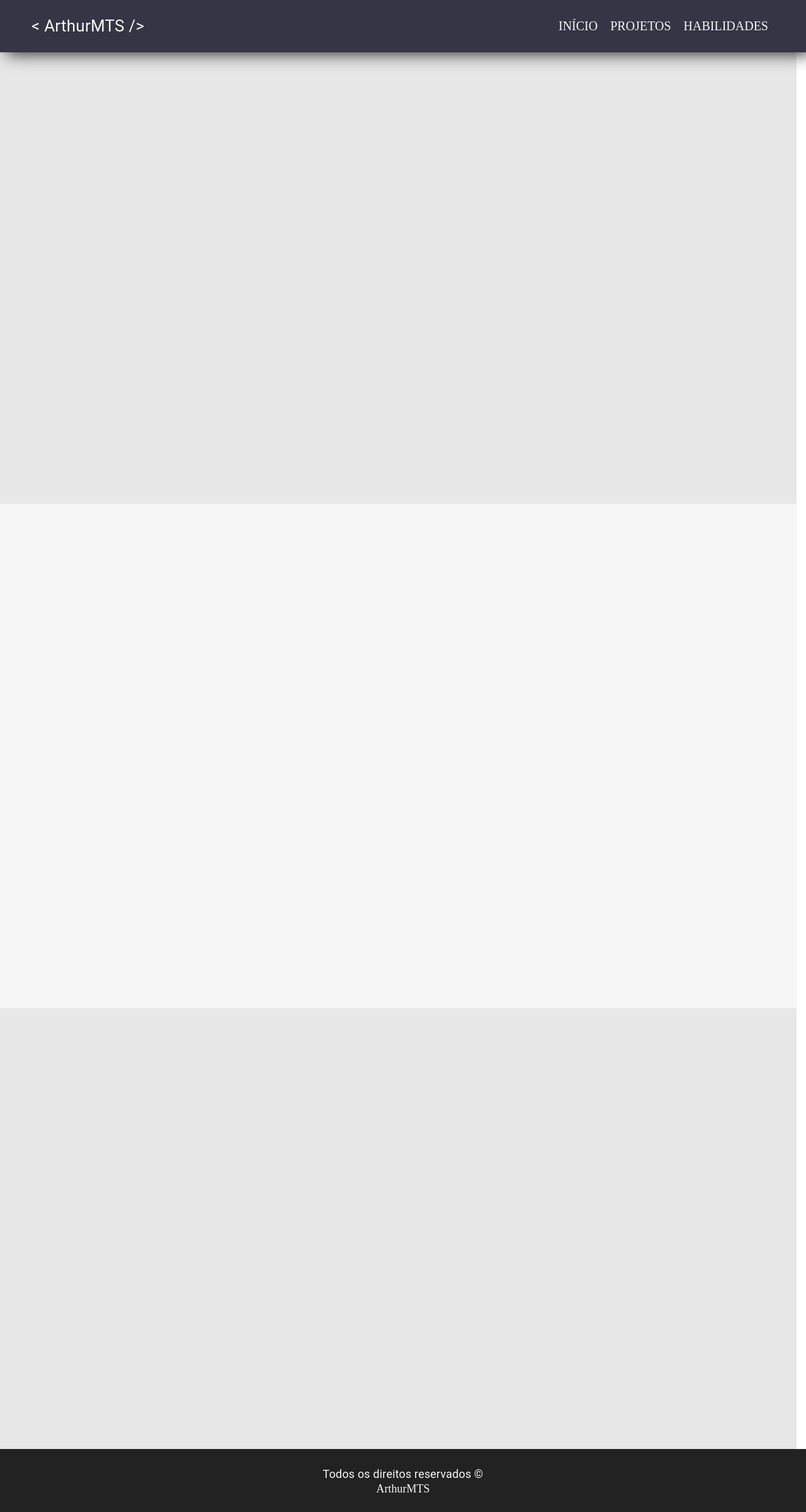
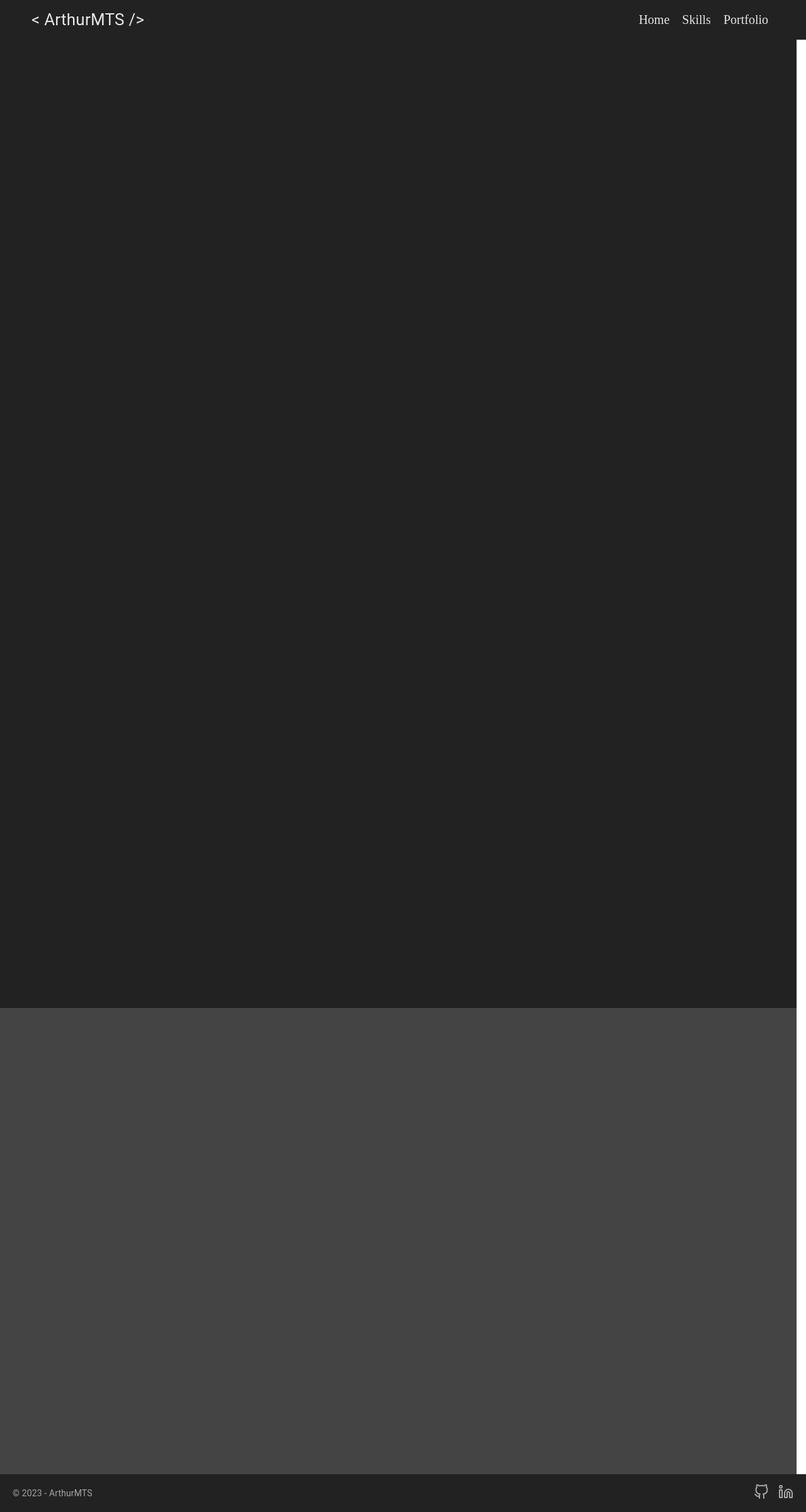
Before and after one commit to ArthurMTS/landing-page-portfolio, a React (Create React App) app: page / in a window 1280 px wide. Shown: the whole page at 63% size. Built offline with nearby package versions, Linux system fonts and the light colour scheme.

Commit message:
refactor: alterando visual

```diff
--- /dev/null
+++ b/src/assets/pallet/colors.ts
@@ -0,0 +1,7 @@
+export const colors = {
+  primaryText: "#E7E7E7",
+  secondaryText: "#A7A7A7",
+  bgPrimary: "#222",
+  bgSecondary: "#444",
+  primary: "#374ebf",
+};
--- a/src/components/Footer/Footer.styles.ts
+++ b/src/components/Footer/Footer.styles.ts
@@ -1,35 +1,37 @@
 import { styled, Typography } from "@mui/material";
+import { colors } from "assets/pallet/colors";
 
 export const FooterWrapper = styled("header")({
   width: "100%",
-  backgroundColor: "#222",
-  height: 100,
+  backgroundColor: colors.bgPrimary,
+  height: 60,
   display: "flex",
-  flexDirection: "column",
   alignItems: "center",
-  justifyContent: "center",
+  justifyContent: "space-between",
+  padding: "0 20px",
 });
 
-export const FooterText = styled(Typography)({
-  color: "#F7F7F7",
-  fontSize: 18,
+export const FooterCopy = styled(Typography)({
+  color: colors.secondaryText,
+  fontSize: 14,
 });
 
-export const FooterAuthor = styled("a")({
+export const FooterLink = styled("a")({
   textDecoration: "none",
-  color: "#F7F7F7",
+  color: colors.secondaryText,
   cursor: "pointer",
-  fontSize: 18,
+  fontSize: 14,
   transition: "all .2s",
   "&:hover": {
-    color: "#0394fc",
-    "&:before": {
-      content: '"< "',
-      color: "#F7F7F7",
-    },
-    "&:after": {
-      content: '" />"',
-      color: "#F7F7F7",
-    }
+    color: colors.primary,
   },
 });
+
+export const FooterIcons = styled("div")({
+  display: "flex",
+  gap: 15,
+  alignItems: "center",
+  "& img": {
+    cursor: "pointer",
+  },
+});
--- a/src/components/Footer/Footer.tsx
+++ b/src/components/Footer/Footer.tsx
@@ -1,15 +1,26 @@
+import { Icon } from "components/Icon";
 import React from "react";
-import { FooterWrapper, FooterText, FooterAuthor } from "./Footer.styles";
+import { FooterWrapper, FooterCopy, FooterLink, FooterIcons } from "./Footer.styles";
 
 export const Footer: React.FC = () => {
+  const year = new Date().getFullYear();
+
   return (
     <FooterWrapper>
-      <FooterText>
-        Todos os direitos reservados &copy;
-      </FooterText>
-      <FooterAuthor href="https://github.com/ArthurMTS" target="_blank">
-        ArthurMTS
-      </FooterAuthor>
+      <FooterCopy>
+        &copy; {year} -&nbsp;
+        <FooterLink href="https://github.com/ArthurMTS" target="_blank">
+          ArthurMTS
+        </FooterLink>
+      </FooterCopy>
+      <FooterIcons>
+        <FooterLink href="https://github.com/ArthurMTS" target="_blank">
+          <Icon name="github" />
+        </FooterLink>
+        <FooterLink href="https://github.com/ArthurMTS" target="_blank">
+          <Icon name="linkedin" />
+        </FooterLink>
+      </FooterIcons>
     </FooterWrapper>
   );
 };
--- a/src/components/Header/Header.styles.ts
+++ b/src/components/Header/Header.styles.ts
@@ -1,32 +1,32 @@
 import { styled, Typography } from "@mui/material";
+import { colors } from "assets/pallet/colors";
 
 export const HeaderWrapper = styled("header")({
   width: "100%",
-  backgroundColor: "#353545",
+  backgroundColor: colors.bgPrimary,
   display: "flex",
   alignItems: "center",
   justifyContent: "space-between",
   padding: "0 50px",
-  position: "absolute",
+  position: "fixed",
   left: 0,
   top: 0,
-  boxShadow: "10px 2px 25px #222",
 });
 
 export const Title = styled(Typography)({
-  color: "#F7F7F7",
+  color: colors.primaryText,
   fontSize: 26,
   transition: "all .2s",
   "&:before": {
     content: '"< "',
-    color: "#F7F7F7",
+    color: colors.primaryText,
   },
   "&:After": {
     content: '" />"',
-    color: "#F7F7F7",
+    color: colors.primaryText,
   },
   "&:hover": {
-    color: "#0394fc",
+    color: colors.primary,
   },
 });
 
@@ -38,11 +38,11 @@ export const NavBar = styled("nav")({
 
 export const NavLink = styled("a")({
   textDecoration: "none",
-  color: "#F7F7F7",
+  color: colors.primaryText,
   fontSize: 20,
   transition: "all .2s",
-  padding: "30px 10px",
+  padding: "20px 10px",
   "&:hover": {
-    backgroundColor: "#0394fc",
+    backgroundColor: colors.primary,
   },
 });
--- a/src/components/Header/Header.tsx
+++ b/src/components/Header/Header.tsx
@@ -9,9 +9,9 @@ export const Header: React.FC = () => {
       </Title>
 
       <NavBar>
-        <NavLink href="#">INÍCIO</NavLink>
-        <NavLink href="#">PROJETOS</NavLink>
-        <NavLink href="#">HABILIDADES</NavLink>
+        <NavLink href="#">Home</NavLink>
+        <NavLink href="#">Skills</NavLink>
+        <NavLink href="#">Portfolio</NavLink>
       </NavBar>
     </HeaderWrapper>
   );
--- /dev/null
+++ b/src/components/Icon/Icon.styles.ts
@@ -0,0 +1,8 @@
+import { styled } from "@mui/system";
+import { colors } from "assets/pallet/colors";
+
+export const Img = styled("img")({
+  "& svg": {
+    color: colors.secondaryText,
+  },
+});
--- /dev/null
+++ b/src/components/Icon/Icon.tsx
@@ -0,0 +1,27 @@
+import React from "react";
+import Github from "assets/icons/Github.svg";
+import Linkedin from "assets/icons/Linkedin.svg";
+import { Img } from "./Icon.styles";
+
+const Icons = {
+  github: Github,
+  linkedin: Linkedin,
+};
+
+interface IconProps {
+  name: keyof typeof Icons;
+  alt?: string;
+  className?: string;
+}
+
+export const Icon: React.FC<IconProps> = ({
+  name,
+  alt,
+  className
+}) => {
+  const Icon = Icons[name];
+
+  return (
+    <Img className={className} src={Icon} alt={alt} />
+  );
+};
--- /dev/null
+++ b/src/components/Icon/index.ts
@@ -0,0 +1 @@
+export { Icon } from "./Icon";
--- a/src/views/pages/Home/Home.styles.ts
+++ b/src/views/pages/Home/Home.styles.ts
@@ -1,13 +1,12 @@
 import { styled } from "@mui/system";
+import { colors } from "assets/pallet/colors";
 
 export const ViewPage = styled("section")({
   width: "98.79vw",
   height: "100vh",
-  backgroundColor: "#E7E7E7",
-  "&.secondary": {
-    backgroundColor: "#F7F7F7",
-  },
+  backgroundColor: colors.bgPrimary,
   "&.last": {
-    height: "calc(100vh - 100px)",
+    backgroundColor: colors.bgSecondary,
+    height: "calc(100vh - 60px)",
   },
 });
--- a/src/views/pages/Home/Home.tsx
+++ b/src/views/pages/Home/Home.tsx
@@ -10,7 +10,7 @@ export const Home: React.FC = () => {
       <ViewPage>
 
       </ViewPage>
-      <ViewPage className="secondary">
+      <ViewPage>
 
       </ViewPage>
       <ViewPage className="last">
```
Also changed, not shown: src/assets/icons/Github.svg (added), src/assets/icons/Linkedin.svg (added).
